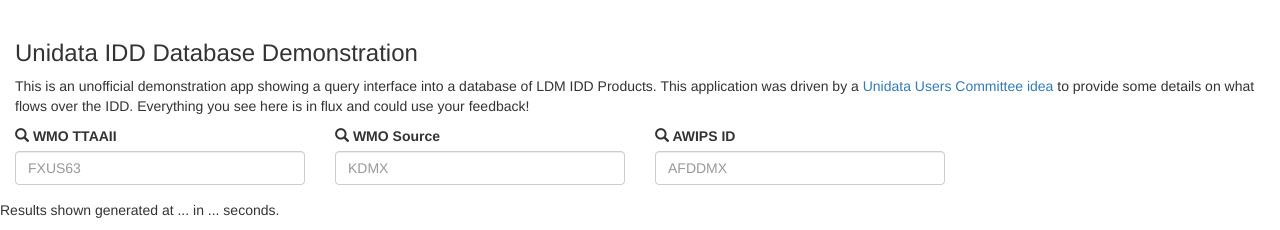
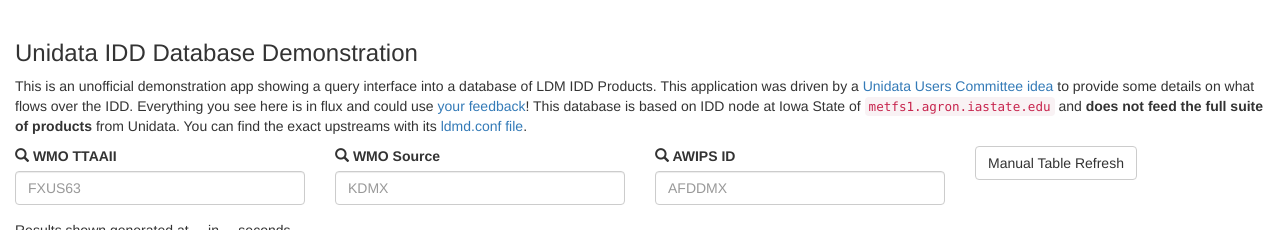
Before and after one commit to akrherz/id3b, a PHP site: page / in a window 1280 px wide. Shown: the part 52-282 px from the top of the page. Run offline with PHP 8.4, Linux system fonts and the light colour scheme; some libraries are stand-ins or nearby versions.

Commit message:
wordsmith and add refresh button

```diff
--- a/htdocs/app.js
+++ b/htdocs/app.js
@@ -46,6 +46,10 @@
 			}, 200); // 200ms of delay before we act on some change
 		}
 	});
+	$("#mrf").click(function(){
+		update();
+		$(this).blur();
+	});
 }
 
 
--- a/htdocs/index.php
+++ b/htdocs/index.php
@@ -27,7 +27,9 @@
 database of LDM IDD Products.  This application was driven by a
 <a href="https://github.com/Unidata/unidata-usercomm/issues/14">Unidata Users Committee idea</a>
 to provide some details on what flows over the IDD. Everything you see here
-is in flux and could use your feedback!</p>
+is in flux and could use <a href="https://github.com/akrherz/id3b/issues">your feedback</a>! This database is based on IDD node at Iowa State
+of <code>metfs1.agron.iastate.edu</code> and <strong>does not feed the full suite of products</strong> from Unidata.
+You can find the exact upstreams with its <a href="https://github.com/akrherz/ldmconfig/blob/master/metfs1/ldmd.conf">ldmd.conf file</a>.</p>
 
 <form id="searchform">
 <div class="row">
@@ -52,6 +54,12 @@
     <input data-current="" type="text" class="form-control" id="awips_id" placeholder="AFDDMX">
   </div>
 </div>
+
+<div class="col-md-3">
+  <button type="button" id="mrf" class="btn btn-default">Manual Table Refresh</button>
+</div>
+</div><!-- ./row -->
+
 </form>
 
 <div class="clearfix"></div>
```
